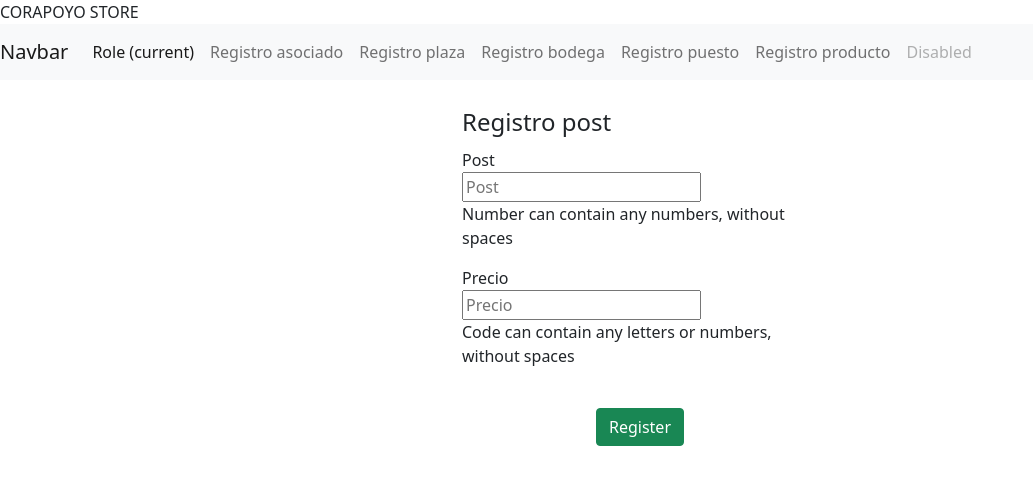
After one commit to ccasasdeveloper/corapoyo, a Flask app: page /post in a window 1280 px wide. The commit adds this page. Shown: the top 485 px of the page, without its empty margins (0-1033 px from the left). Run offline with Flask 2, Linux system fonts and the light colour scheme; data that the repository does not hold is empty; parts of the project's set-up code (start-up, migrations or seed data) failed here and were passed over; some libraries are stand-ins or nearby versions.

Commit message:
[FIX] Fix over post object

```diff
--- a/src/app.py
+++ b/src/app.py
@@ -2,6 +2,7 @@ import db
 from models import *
 #import request
 import datetime
+from datetime import datetime
 from flask import Flask, render_template, jsonify, request
 from flask_migrate import Migrate
 from flask_sqlalchemy import SQLAlchemy
@@ -103,6 +104,15 @@ def register_role():
     #json_object.append(jsonify(rol))
     #print(json_object)
     return render_template('role.html')
+
+@app.route("/post")
+def register_post():
+    print('hello hello')
+    #json_object.append(jsonify(rol))
+    #print(json_object)
+    products = get_products()
+    places = get_places()
+    return render_template('post.html', products=products, places=places)
 
 
 #Here register finished
@@ -406,10 +416,27 @@ def get_posts():
 
 @app.route("/post", methods=['POST'])
 def create_post():
+    if request.method == 'POST':
+        now = datetime.now()
+        date_now = now.strftime("%m/%d/%Y, %H:%M:%S")
+        form = request.form
+        post = Post(
+        post=str(form['post']),
+        date_added=str(date_now),
+        place_id=int(form['place_id']),
+        product_id=int(form['product_id']),
+        price=float(form['price'])
+    )
+    print('for here 2')
+    db.session.add(post)
+    db.session.commit()
+    print('for here 3')
+    print(post.id)
     """partner = Partner(name='Firstusername')
     db.session.add(partner)
     db.session.commit()
     print(partner.id)"""
+
     return "<p> Succesfully </p>"
 
 @app.route("/post/<id>", methods=['GET'])
--- a/src/models.py
+++ b/src/models.py
@@ -62,7 +62,7 @@ class Post(db.Base):
     __tablename__ = 'post'
     id = Column(Integer, primary_key=True)
     post = Column(String, nullable=True)
-    date_added = Column(DateTime)
+    date_added = Column(String, nullable=True)
     place_id = Column(Integer, ForeignKey('place.id'))
     product_id = Column(Integer, ForeignKey('product.id'))
     price = Column(Float, nullable=True)
--- a/src/templates/index.html
+++ b/src/templates/index.html
@@ -21,6 +21,7 @@
             <a class="nav-item nav-link" href="{{ url_for('register_store') }}">Registro bodega</a>
             <a class="nav-item nav-link" href="{{ url_for('register_place') }}">Registro puesto</a>
             <a class="nav-item nav-link" href="{{ url_for('register_product') }}">Registro producto</a>
+            <a class="nav-item nav-link" href="{{ url_for('register_post') }}">Registro publicación</a>
             <a class="nav-item nav-link disabled" href="#">Disabled</a>
           </div>
         </div>
--- /dev/null
+++ b/src/templates/post.html
@@ -0,0 +1,112 @@
+{% extends "bootstrap/base.html" %}
+{% import "bootstrap/wtf.html" as wtf %}
+{% block head %}
+
+{% block title %}CORAPOYO STORE{% endblock %}
+<link href="https://cdn.jsdelivr.net/npm/bootstrap@5.0.1/dist/css/bootstrap.min.css" rel="stylesheet" integrity="sha384-+0n0xVW2eSR5OomGNYDnhzAbDsOXxcvSN1TPprVMTNDbiYZCxYbOOl7+AMvyTG2x" crossorigin="anonymous">
+{% endblock %}
+{% block content %}
+<nav class="navbar navbar-expand-lg navbar-light bg-light" >
+  <a class="navbar-brand" href="#">Navbar</a>
+  <button class="navbar-toggler" type="button" data-toggle="collapse" data-target="#navbarNavAltMarkup" aria-controls="navbarNavAltMarkup" aria-expanded="false" aria-label="Toggle navigation">
+    <span class="navbar-toggler-icon"></span>
+  </button>
+  <div class="collapse navbar-collapse" id="navbarNavAltMarkup" background-color='#32cd32'>
+    <div class="navbar-nav">
+      <a class="nav-item nav-link active" href="{{ url_for('register_role') }}">Role <span class="sr-only">(current)</span></a>
+      <a class="nav-item nav-link" href="{{ url_for('register') }}">Registro asociado  </a>
+      <a class="nav-item nav-link" href="{{ url_for('register_square') }}">Registro plaza</a>
+      <a class="nav-item nav-link" href="{{ url_for('register_store') }}">Registro bodega</a>
+      <a class="nav-item nav-link" href="{{ url_for('register_place') }}">Registro puesto</a>
+      <a class="nav-item nav-link" href="{{ url_for('register_product') }}">Registro producto</a>
+
+      <a class="nav-item nav-link disabled" href="#">Disabled</a>
+    </div>
+  </div>
+</nav>
+
+  <form class="form-horizontal" action='post' method="POST">
+    <fieldset>
+    <div class="container"><br>
+      <div class="row align-items-center justify-content-center">
+      <div class="col-md-4">
+        <div id="legend">
+          <legend class="">Registro post</legend>
+        </div>
+        <div class="control-group">
+          <!-- name -->
+          <label class="control-label"  for="post">Post</label>
+          <div class="controls">
+            <input type="text" id="post" name="post" placeholder="Post" class="input-xlarge">
+            <p class="help-block">Number can contain any numbers, without spaces</p>
+          </div>
+        </div>
+
+        <div class="control-group">
+            <!-- name -->
+            <label class="control-label"  for="price">Precio</label>
+            <div class="controls">
+              <input type="number" id="price" name="price" placeholder="Precio" class="input-xlarge" >
+              <p class="help-block">Code can contain any letters or numbers, without spaces</p>
+            </div>
+          </div>
+
+          <br>
+      {% if places %}
+      <div class="control-group"></div>
+        <!-- Phone-->
+        <label class="control-label" for="place_id">Puesto</label>
+        <div class="controls">
+          <select name="place_id">
+            {% for place in places %}
+            <option  value="{{ place.id }}">{{ place.name }}</option>
+            {% endfor %}
+          </select>
+        </div>
+      </div>
+      {% endif %}
+
+
+
+      {% if products %}
+      <div class="control-group"></div>
+        <!-- Phone-->
+        <label class="control-label" for="product_id">Producto</label>
+        <div class="controls">
+          <select name="product_id">
+            {% for product in products %}
+            <option  value="{{ product.id }}">{{ product.name }}</option>
+            {% endfor %}
+          </select>
+        </div>
+      </div>
+      {% endif %}
+    </div>
+      <br>
+
+          <center>
+            <div class="control-group">
+          <!-- Button -->
+          <div class="controls">
+            <button class="btn btn-success">Register</button>
+          </div>
+          </center>
+        </form>
+
+        <br>
+
+
+      </div>
+      <br>
+      </div>
+      </div>
+    </fieldset>
+
+  </form>
+
+{% endblock %}
+
+{% block srcipts %}
+{{ super() }}
+
+{% endblock %}
--- a/src/templates/register.html
+++ b/src/templates/register.html
@@ -19,7 +19,7 @@
       <a class="nav-item nav-link" href="{{ url_for('register_store') }}">Registro bodega</a>
       <a class="nav-item nav-link" href="{{ url_for('register_place') }}">Registro puesto</a>
       <a class="nav-item nav-link" href="{{ url_for('register_product') }}">Registro producto</a>
-
+      <a class="nav-item nav-link" href="{{ url_for('register_post') }}">Registro publicación</a>
       <a class="nav-item nav-link disabled" href="#">Disabled</a>
     </div>
   </div>
```
